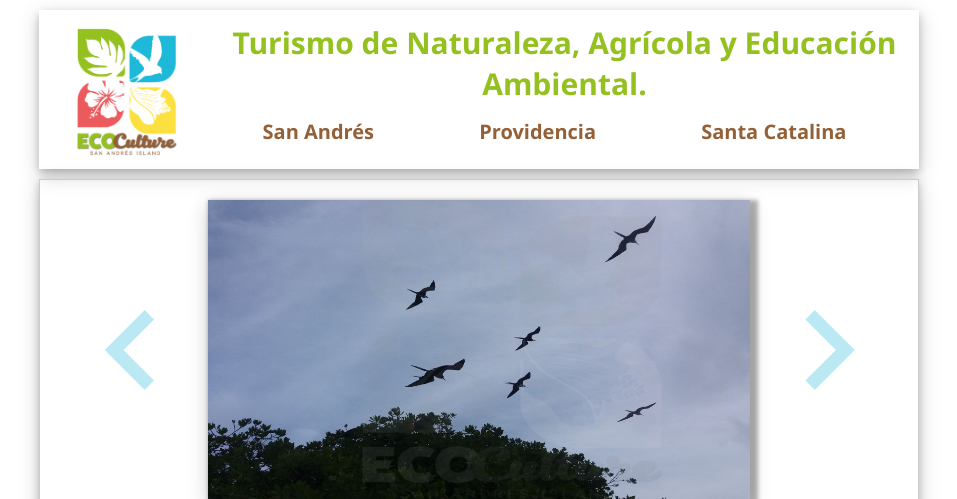
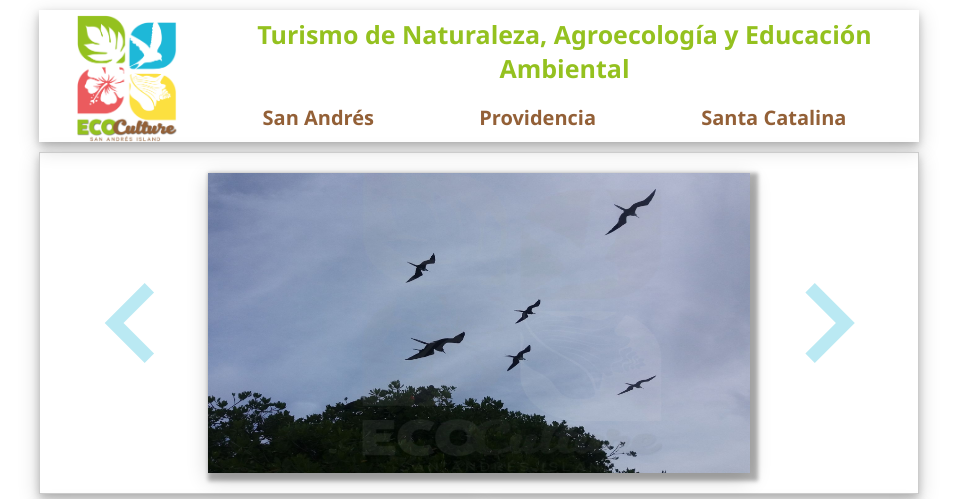
Before and after one commit to ronaldrrca/ecoculture_landingPage, a PHP site: page / in a window 1280 px wide. Shown: the top 499 px of the page, without its empty margins (161-1118 px from the left). Run offline with PHP 8.4, Linux system fonts and the light colour scheme.

Commit message:
ajuste del titulo, colores del formulario y ocultando el icono de twitter

```diff
--- a/index.html
+++ b/index.html
@@ -25,7 +25,7 @@
 
         <section id="title-subtitle">
             <article id="title">
-               <h1>Turismo de Naturaleza, Agrícola y Educación Ambiental.</h1>
+               <h1>Turismo de Naturaleza, Agroecología y Educación Ambiental</h1>
             </article>
             <article id="subtitle">
                 <h2>San Andrés</h2>
@@ -108,7 +108,7 @@
         <p id="followUs">Siguenos en...</p>
         <section id="social-media">
             <article><a href="https://www.instagram.com/ecocultureco/" target="_blank"><img src="./assets/icons/instagram.svg" alt="icono de instagram"></a></article>
-            <article><a href="https://twitter.com/" target="_blank"><img src="./assets/icons/twitter.svg" alt="icono de twitter"></a></article>
+            <!-- <article><a href="https://twitter.com/" target="_blank"><img src="./assets/icons/twitter.svg" alt="icono de twitter"></a></article> -->
             <article><a href="https://www.facebook.com/EcoCultureCo/" target="_blank"><img src="./assets/icons/facebook.svg" alt="icono de facebook"></a></article>
             <article><a href="https://www.youtube.com/channel/UCmISMx8ha9mUZFNLId8wnBA" target="_blank"><img src="./assets/icons/youtube.svg" alt="icono de youtube"></a></article>
         </section>
--- a/styles.css
+++ b/styles.css
@@ -107,6 +107,7 @@ footer{
 
 #subtitle{
     display: flex;
+    justify-content: space-around;
     align-items: center;
     flex-direction: column;
     width: 100%;
@@ -117,7 +118,7 @@ footer{
 #subtitle h2{
     display: flex;
     justify-content: flex-end;
-    align-items: flex-start;
+    align-items: center;
     width: 100%;
     padding-right: 1rem;
     font-size: 1.5rem;
@@ -271,10 +272,9 @@ select
 
 input[type=text]:focus,
 input[type=number]:focus,
-input[type=email]:focus,
-select
+input[type=email]:focus
 {
-  background: var(--pink);
+  background: var(--blue);
   color: #ffffff;
 }
 
--- a/tablet.css
+++ b/tablet.css
@@ -19,13 +19,15 @@
     #title{
         display: flex;
         justify-content: center;
-        align-items: flex-end;
-        padding-top: 1rem;
+        align-items: center;
     }
 
     #title h1{
-        font-size: 3rem;
-        padding-top: 2rem;
+        font-size: 2.5rem;
+    }
+
+    #subtitle{
+        padding-bottom: 0;
     }
 
     #subtitle h2{
```
Also changed, not shown: enviar_mail.php (+8 -7 lines).
